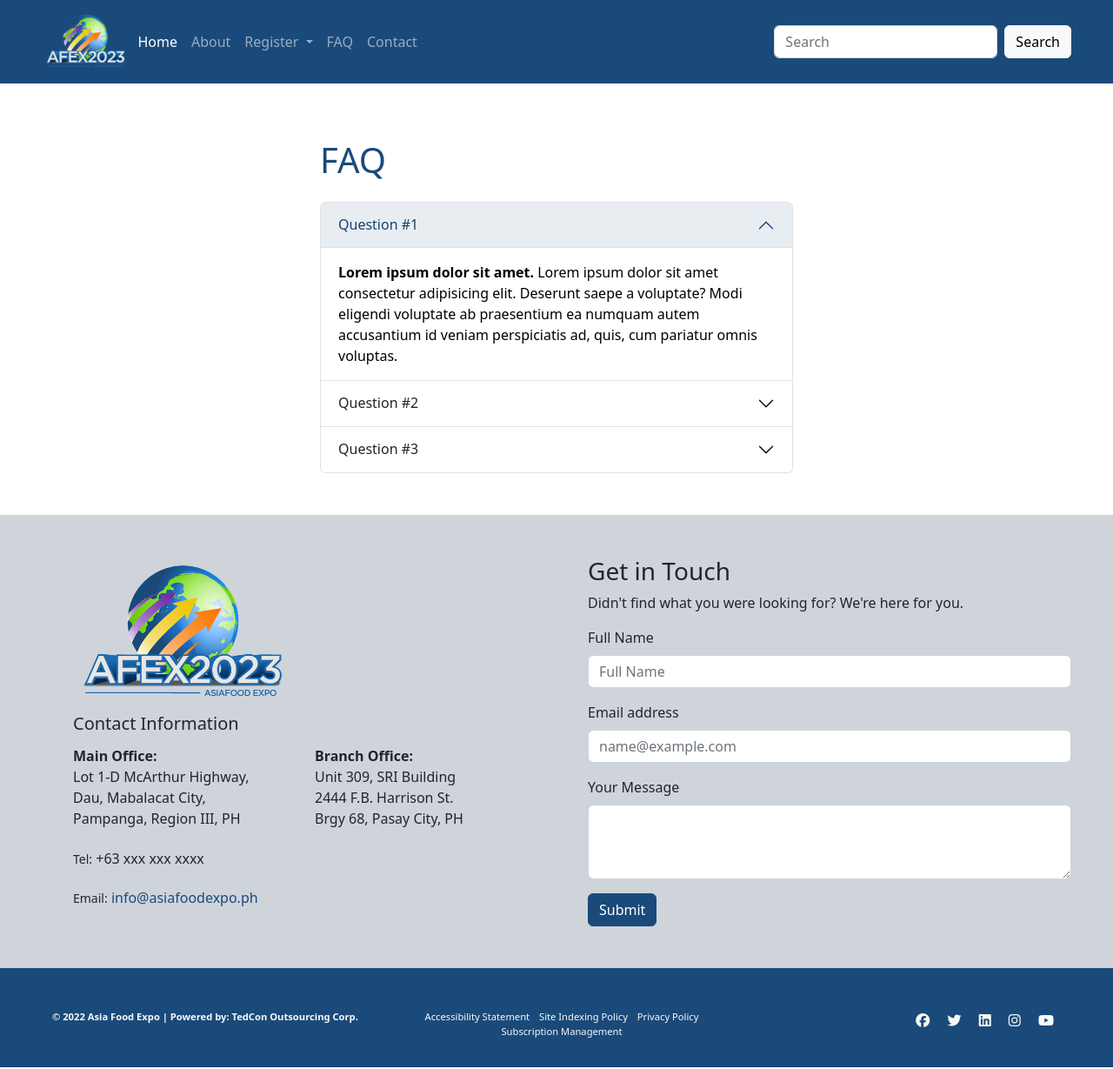
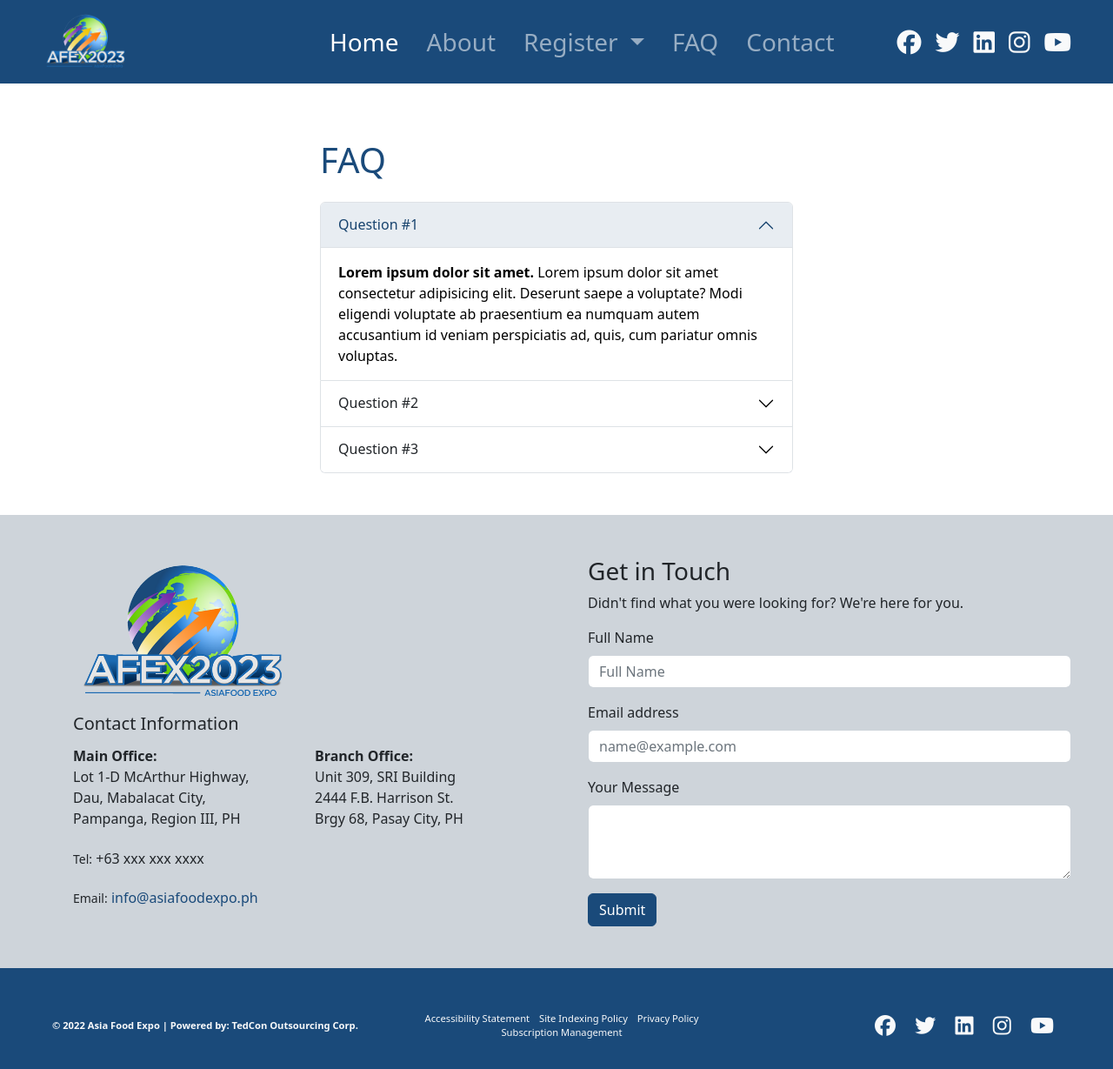
Before and after one commit to bogsp/afex-alt, a website: page public/faq.html in a window 1280 px wide. Shown: the whole page at 87% size. Drawn offline with nearby package versions, Linux system fonts and the light colour scheme.

Commit message:
Added social media links

```diff
--- a/public/faq.html
+++ b/public/faq.html
@@ -14,7 +14,7 @@
 <body>
     <nav class="navbar navbar-expand-lg sticky-top navbar-dark bg-primary">
         <div class="container-fluid px-5">
-            <a class="navbar-brand mx-auto d-block" href="./index.html"><img src="./images/afex2023_logo.png"
+            <a class="navbar-brand d-block" href="./index.html"><img src="./images/afex2023_logo.png"
                     alt="afex2023_logo"></a>
             <button class="navbar-toggler" type="button" data-bs-toggle="collapse"
                 data-bs-target="#navbarSupportedContent" aria-controls="navbarSupportedContent" aria-expanded="false"
@@ -22,14 +22,14 @@
                 <span class="navbar-toggler-icon"></span>
             </button>
             <div class="collapse navbar-collapse" id="navbarSupportedContent">
-                <ul class="navbar-nav me-auto mb-2 mb-lg-0">
-                    <li class="nav-item">
+                <ul class="navbar-nav mb-2 mb-lg-0 ms-auto fs-3">
+                    <li class="nav-item ms-lg-3">
                         <a class="nav-link active" aria-current="page" href="./index.html">Home</a>
                     </li>
-                    <li class="nav-item">
+                    <li class="nav-item ms-lg-3">
                         <a class="nav-link" href="./index.html#why-join">About</a>
                     </li>
-                    <li class="nav-item dropdown">
+                    <li class="nav-item dropdown ms-lg-3">
                         <a class="nav-link dropdown-toggle" href="#" role="button" data-bs-toggle="dropdown"
                             aria-expanded="false">
                             Register
@@ -43,17 +43,34 @@
                             <li><a class="dropdown-item" href="./index.html#contact">Get in touch</a></li>
                         </ul>
                     </li>
-                    <li class="nav-item" aria-current="page" href="#">
+                    <li class="nav-item ms-lg-3" aria-current="page" href="#">
                         <a class="nav-link" href="./faq.html">FAQ</a>
                     </li>
-                    <li class="nav-item" aria-current="page" href="#">
+                    <li class="nav-item ms-lg-3" aria-current="page" href="#">
                         <a class="nav-link" href="./index.html#contact">Contact</a>
                     </li>
                 </ul>
-                <form class="d-flex" role="search">
+                    <ul class="nav fs-3 pb-sm-3 pb-lg-0 ms-lg-5">
+                        <li class="ms-3">
+                            <a href="http://facebook.com" class="link-light"><i class="fa-brands fa-facebook"></i></a>
+                        </li>
+                        <li class="ms-3">
+                            <a href="http://twitter.com" class="link-light"><i class="fa-brands fa-twitter"></i></a>
+                        </li>
+                        <li class="ms-3">
+                            <a href="http://linkedin.com" class="link-light"><i class="fa-brands fa-linkedin"></i></a>
+                        </li>
+                        <li class="ms-3">
+                            <a href="http://instagram.com" class="link-light"><i class="fa-brands fa-instagram"></i></a>
+                        </li>
+                        <li class="ms-3">
+                            <a href="http://youtube.com" class="link-light"><i class="fa-brands fa-youtube"></i></a>
+                        </li>
+                    </ul>
+                <!-- <form class="d-flex" role="search">
                     <input class="form-control me-2" type="search" placeholder="Search" aria-label="Search">
                     <button class="btn btn-light" type="submit">Search</button>
-                </form>
+                </form> -->
             </div>
         </div>
     </nav>
@@ -151,7 +168,7 @@
         </section>
     </main>
     <footer class="container-fluid bg-primary m-0 pt-5 pb-3 text-light">
-        <div class="row px-5">
+        <div class="row px-5 align-items-center">
             <div id="copyright" class="col-lg small">
                 <p><strong>&copy; 2022 Asia Food Expo | Powered by: <a href="http://tedconoutsourcingcorp.com"
                             class="link-light" target="_blank">TedCon Outsourcing Corp.</a></strong></p>
@@ -172,22 +189,22 @@
                     </li>
                 </ul>
             </div>
-            <div id="social-icons" class="col-lg ps-0">
+            <div id="social-icons" class="col-lg ps-0 fs-4">
                 <ul>
                     <li class="mx-2">
-                        <a href="#" class="link-light"><i class="fa-brands fa-facebook"></i></a>
+                        <a href="http://facebook.com" class="link-light"><i class="fa-brands fa-facebook"></i></a>
                     </li>
                     <li class="mx-2">
-                        <a href="#" class="link-light"><i class="fa-brands fa-twitter"></i></a>
+                        <a href="http://twitter.com" class="link-light"><i class="fa-brands fa-twitter"></i></a>
                     </li>
                     <li class="mx-2">
-                        <a href="#" class="link-light"><i class="fa-brands fa-linkedin"></i></a>
+                        <a href="http://linkedin.com" class="link-light"><i class="fa-brands fa-linkedin"></i></a>
                     </li>
                     <li class="mx-2">
-                        <a href="#" class="link-light"><i class="fa-brands fa-instagram"></i></a>
+                        <a href="http://instagram.com" class="link-light"><i class="fa-brands fa-instagram"></i></a>
                     </li>
                     <li class="mx-2">
-                        <a href="#" class="link-light"><i class="fa-brands fa-youtube"></i></a>
+                        <a href="http://youtube.com" class="link-light"><i class="fa-brands fa-youtube"></i></a>
                     </li>
                 </ul>
             </div>
```
Also changed, not shown: public/index.html (+55 -10 lines), public/registration-closed.html (+33 -16 lines), public/images/social01.jpg (added), public/images/social02.jpg (added), public/images/social03.jpg (added), public/images/social04.jpg (added).
